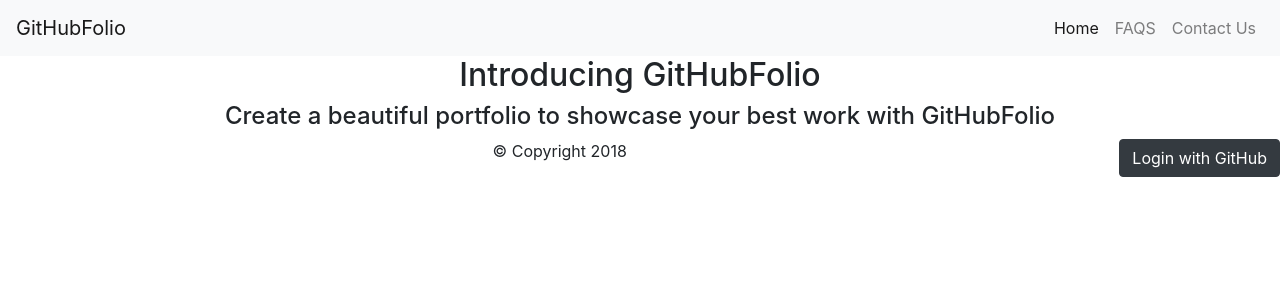
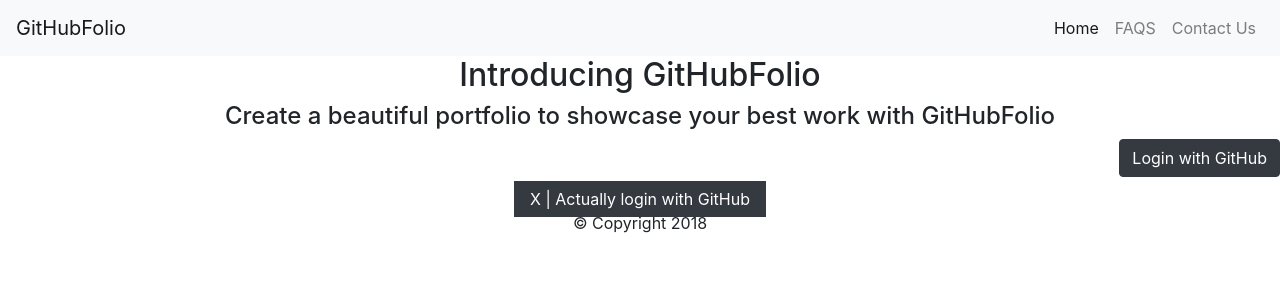
Before and after one commit to BenRGarcia/GitHubFolio, a React app in the folder client/: page / in a window 1280 px wide. Shown: the top 300 px of the page. Built offline with nearby package versions, Linux system fonts and the light colour scheme.

Commit message:
add login link

```diff
--- a/client/src/pages/Home/homePage.js
+++ b/client/src/pages/Home/homePage.js
@@ -11,6 +11,13 @@
       <h2 className="text-center">Introducing GitHubFolio</h2>
       <h4 >Create a beautiful portfolio to showcase your best work with GitHubFolio</h4>
       <a href='/dashboard'><button type="button" class="btn btn-dark">Login with GitHub</button></a>
+      <br /><br />
+      <a
+        href='https://github.com/login/oauth/authorize?client_id=d704cc5bc30e737c2c31&scope=read:user'
+        className='bg-dark text-white py-2 px-3'
+      >
+        X | Actually login with GitHub
+      </a>
     </div>
     <Footer />
   </div>
```
